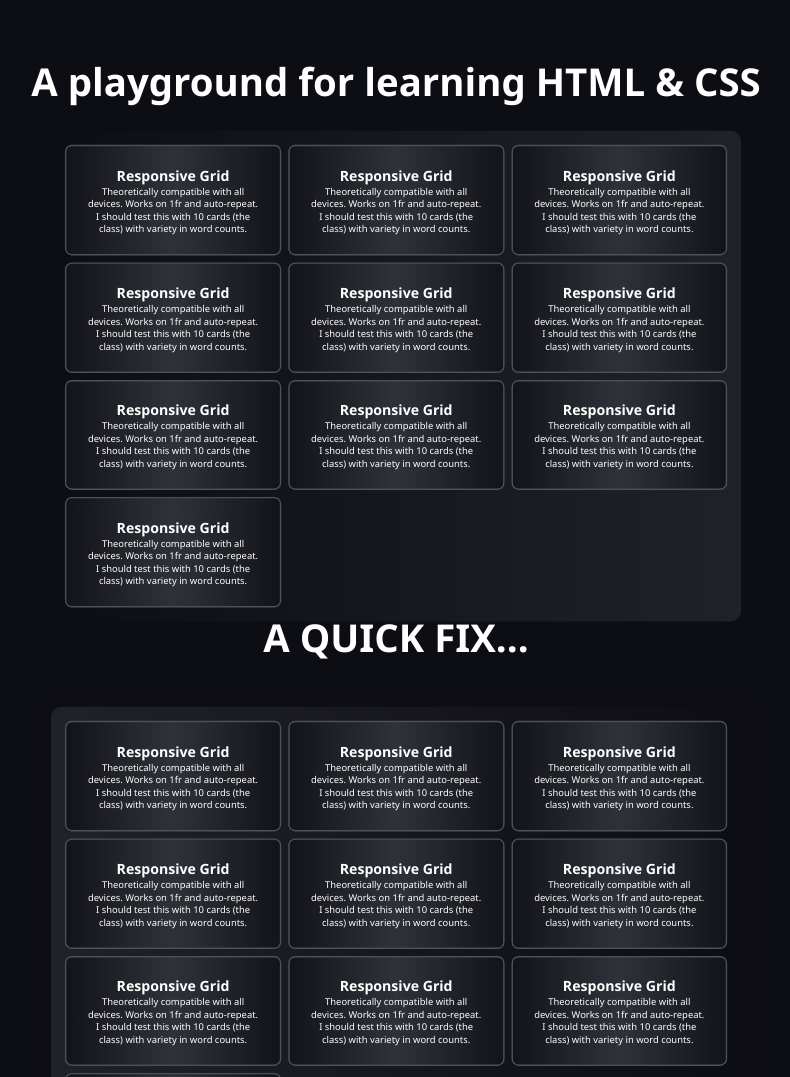
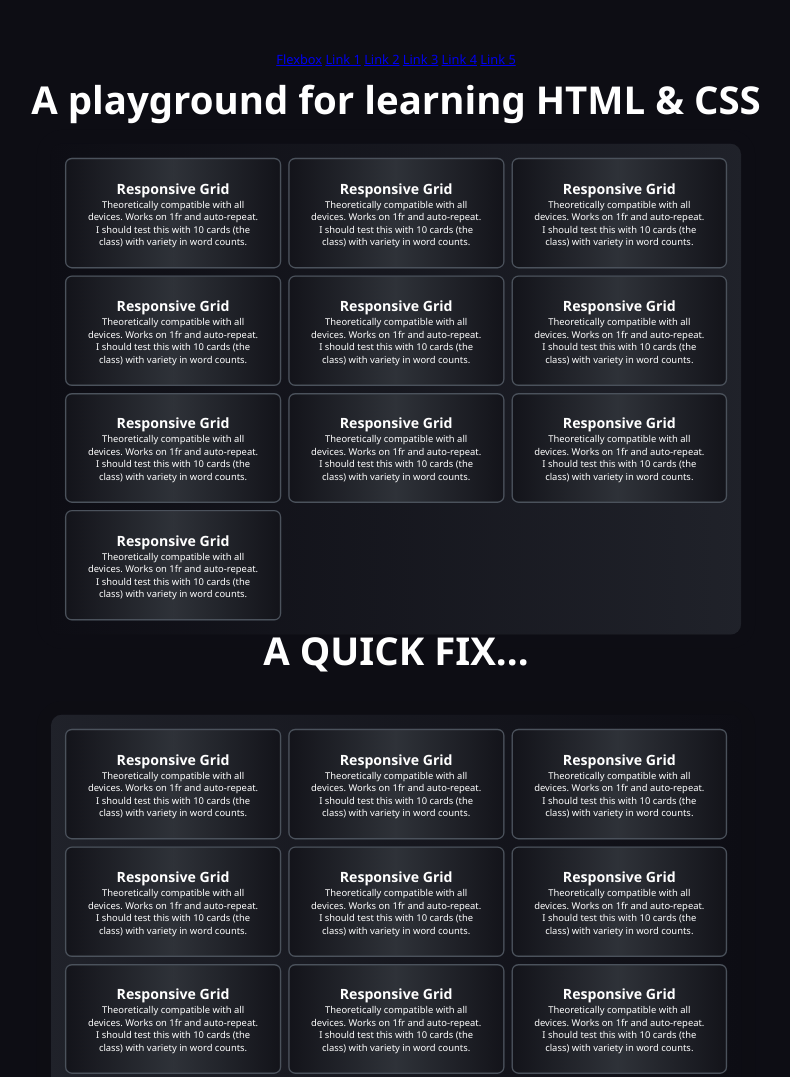
Before and after one commit to ExampleCSS/ExampleCSS, a plain HTML site: page index.html in a window 1280 px wide. Shown: the top 1077 px of the page, without its empty margins (244-1034 px from the left). Drawn offline with Linux system fonts and the light colour scheme.

Commit message:
Update index.html
v0.11 update

```diff
--- a/index.html
+++ b/index.html
@@ -7,7 +7,16 @@
     <title>ExampleCSS</title>
 </head>
 <body>
-    <h1>A playground for learning HTML & CSS</h1>
+    <div class="sidebar">
+        <a href="example.css/flexbox">Flexbox</a>
+        <a href="#"> Link 1</a>
+        <a href="#"> Link 2</a>
+        <a href="#"> Link 3</a>
+        <a href="#"> Link 4</a>
+        <a href="#"> Link 5</a>
+        </div>
+        <div class="main-content">
+        <h1>A playground for learning HTML & CSS</h1>
     <div class="grid-container">
         <!-- #region Fold for the div class "card" is here. 10 in total -->
         <div class="card">
```
